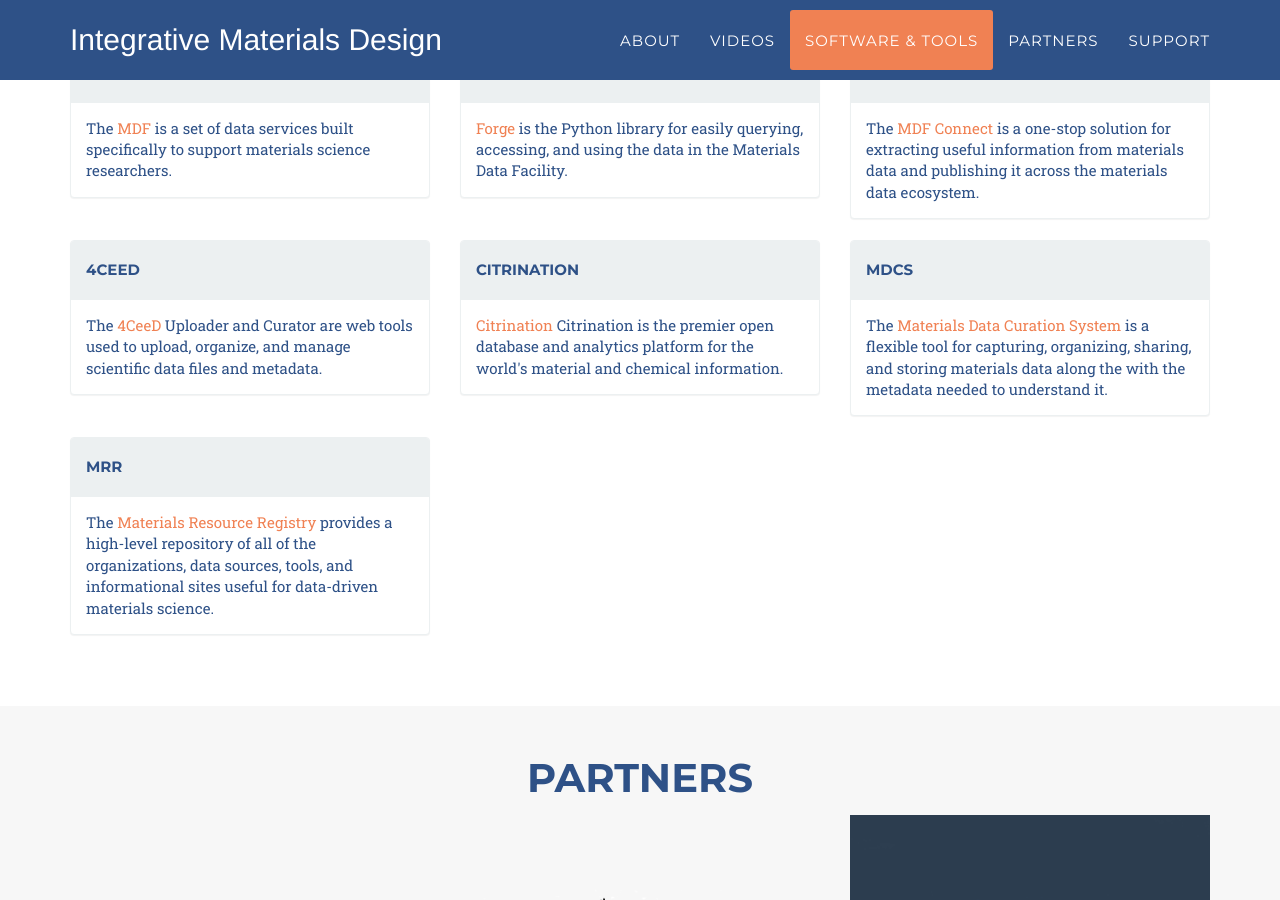
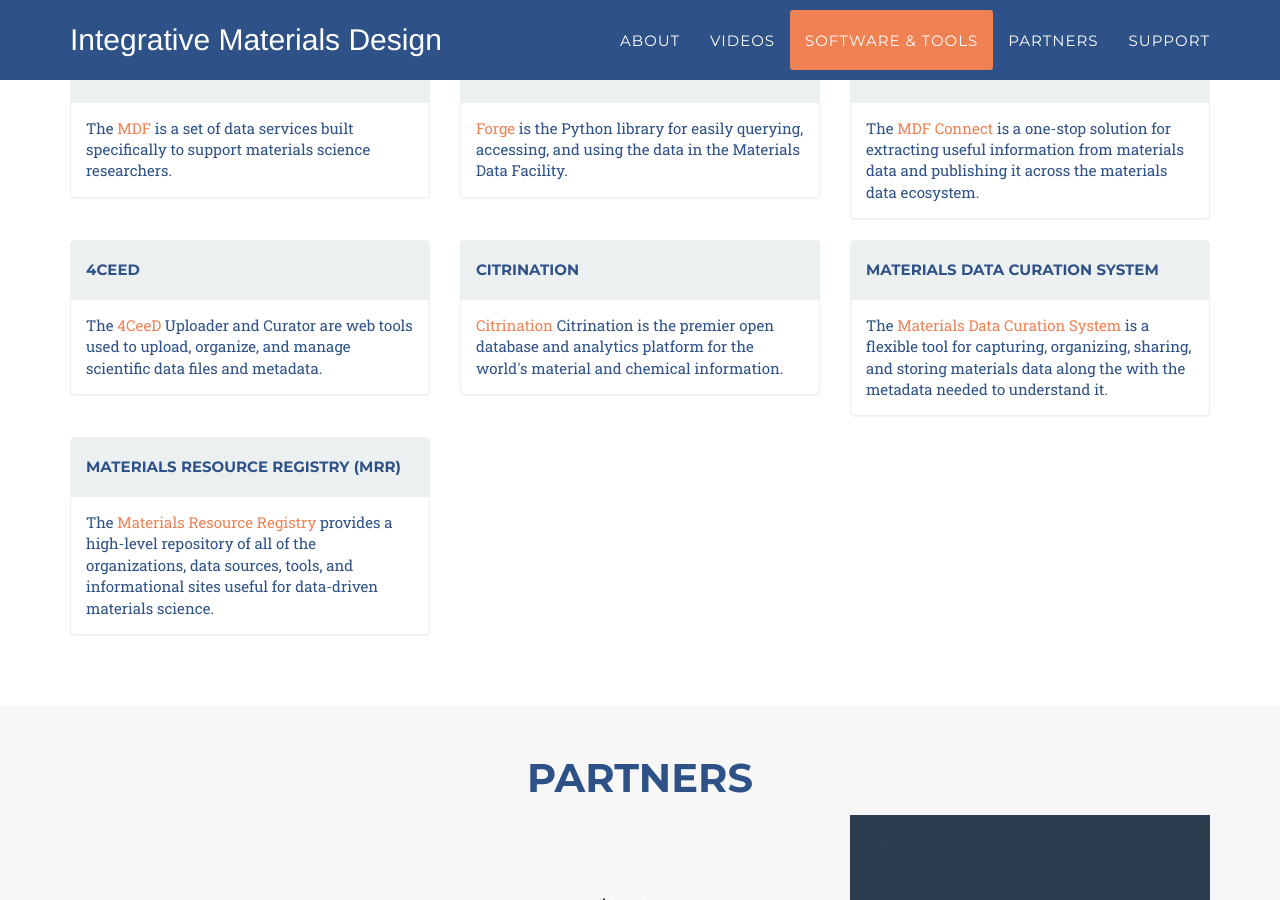
Before and after one commit to materials-data-facility/IMaD, a Jekyll site: the page built from index.html, in a window 1280 px wide and 900 px high, scrolled down 2926 px. Built offline with Jekyll 4.4.1, drawn with Linux system fonts in a browser that asks for light colours; some web fonts are replaced.

Commit message:
Update software.html

```diff
--- a/_includes/software.html
+++ b/_includes/software.html
@@ -95,7 +95,7 @@
               <div class="col-xs-6 col-md-4">
                   <div class="panel panel-default">
                       <div class="panel-heading">
-                        <h5>MDCS</h5>
+                        <h5>Materials Data Curation System</h5>
                       </div>
                       <div class="panel-body">
                         The <a href="https://mgi.nist.gov/materials-data-curation-system">Materials Data Curation System</a> is a flexible tool for capturing, organizing, sharing, and storing materials data along the with the metadata needed to understand it.
@@ -107,7 +107,7 @@
                   <div class="col-xs-6 col-md-4">
                       <div class="panel panel-default">
                           <div class="panel-heading">
-                            <h5>MRR</h5>
+                            <h5>Materials Resource Registry (MRR) </h5>
                           </div>
                           <div class="panel-body">
                             The <a href="https://mgi.nist.gov/materials-resource-registry">Materials Resource Registry</a> provides a high-level repository of all of the organizations, data sources, tools, and informational sites useful for data-driven materials science.
```
